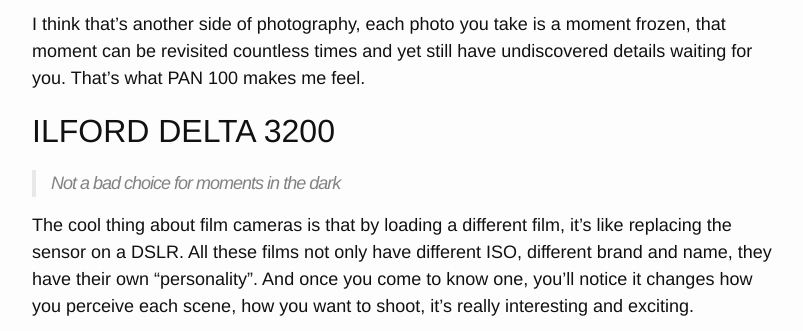
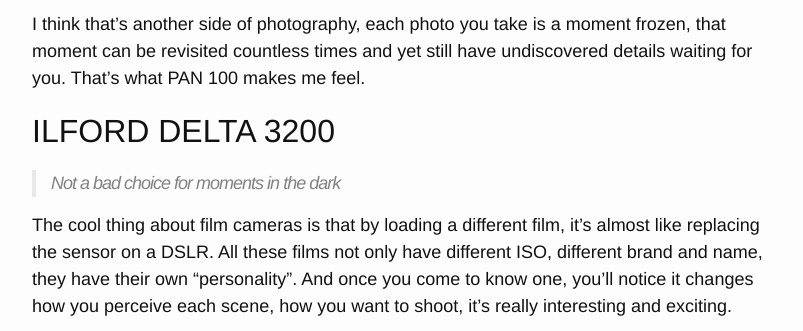
Before and after one commit to aquarhead/blog, a Jekyll site: the page built from _posts/2016-02-03-some-films.md, in a window 1280 px wide and 900 px high, scrolled down 14042 px, cut to the strip 45-376 px from the top of the window. Shown: the whole strip, without its empty margins (238-1041 px from the left). Built offline with Jekyll 4.4.1, drawn with Linux system fonts in a browser that asks for light colours; a script that is not in the unit is left out; comment, search, counter and statistics services are not loaded; some of the changed text lies outside the part shown.

Commit message:
Fix some wording

```diff
--- a/_posts/2016-02-03-some-films.md
+++ b/_posts/2016-02-03-some-films.md
@@ -9,7 +9,7 @@
 
 Quite soon after all these, around the start of November last year, I felt really tired and lost at work so I went home for some rest. During that time I accidentally catched a funeral of a friend's father (actually my father's friend, but quite close to me as well) at Puyang, where my father grow up and started his business. And how lucky I was that my father's another friend there HAS a FM2, and he was very generous and glad to lend me it for some time.
 
-So yep, god bless me, I got just that magical craft in like under a month since when I really know anything practically about film photography. And I've been carrying it with me truly 24x7, being a true beginner to film photography, some of the shots are not appealing, some others really amazed me, and I think I am getting better with every roll.
+So yep, god bless me, I got just that magical craft in like under a month since when I really know anything practically about film photography. And I've been carrying it with me truly 24x7. Being a true beginner to film photography, some of the shots are not appealing, some others really amazed me, and I think I am getting better with every roll.
 
 Recently Shanghai has been so cold that I don't really want to go out and shoot things. So instead of actually using up my a few rolls remained, I wanted to look back and write down some thoughts on these rolls I've used during the last 2 months of 2015.
 
@@ -59,7 +59,7 @@
 
 > Sharp enough and usable under any condition
 
-I have to salute the guys at Ilford, when noticing it's a company all-in for B&W films. And PAN 400 is what I started with among all their awesome films. Because the previous several rolls are all ISO 200, making them next to useless at night, I wonder if 400 could perform well enough at night.
+I have to salute the guys at ILFORD, when noticing it's a company all-in for B&W films. And PAN 400 is what I started with among all their awesome films. Because the previous several rolls are all ISO 200, making them next to useless at night, I wonder if 400 could perform well enough at night.
 
 In fact, the ILFORD PAN 400 astonished me on how well it could fit at almost any time, any place.
 
@@ -129,7 +129,7 @@
 
 > Not a bad choice for moments in the dark
 
-The cool thing about film cameras is that by loading a different film, it's like replacing the sensor on a DSLR. All these films not only have different ISO, different brand and name, they have their own "personality". And once you come to know one, you'll notice it changes how you perceive each scene, how you want to shoot, it's really interesting and exciting.
+The cool thing about film cameras is that by loading a different film, it's almost like replacing the sensor on a DSLR. All these films not only have different ISO, different brand and name, they have their own "personality". And once you come to know one, you'll notice it changes how you perceive each scene, how you want to shoot, it's really interesting and exciting.
 
 <a data-flickr-embed="true"  href="https://www.flickr.com/photos/aquarhead/23776176561/in/album-72157660569547969/" title="Untitled"><img src="https://farm6.staticflickr.com/5829/23776176561_5b81703e30_c.jpg" width="800" height="538" alt="Untitled"></a><script async src="//embedr.flickr.com/assets/client-code.js" charset="utf-8"></script>
 
```
Also changed, not shown: other parts of _posts/2016-02-03-some-films.md (+4 -4 lines).
